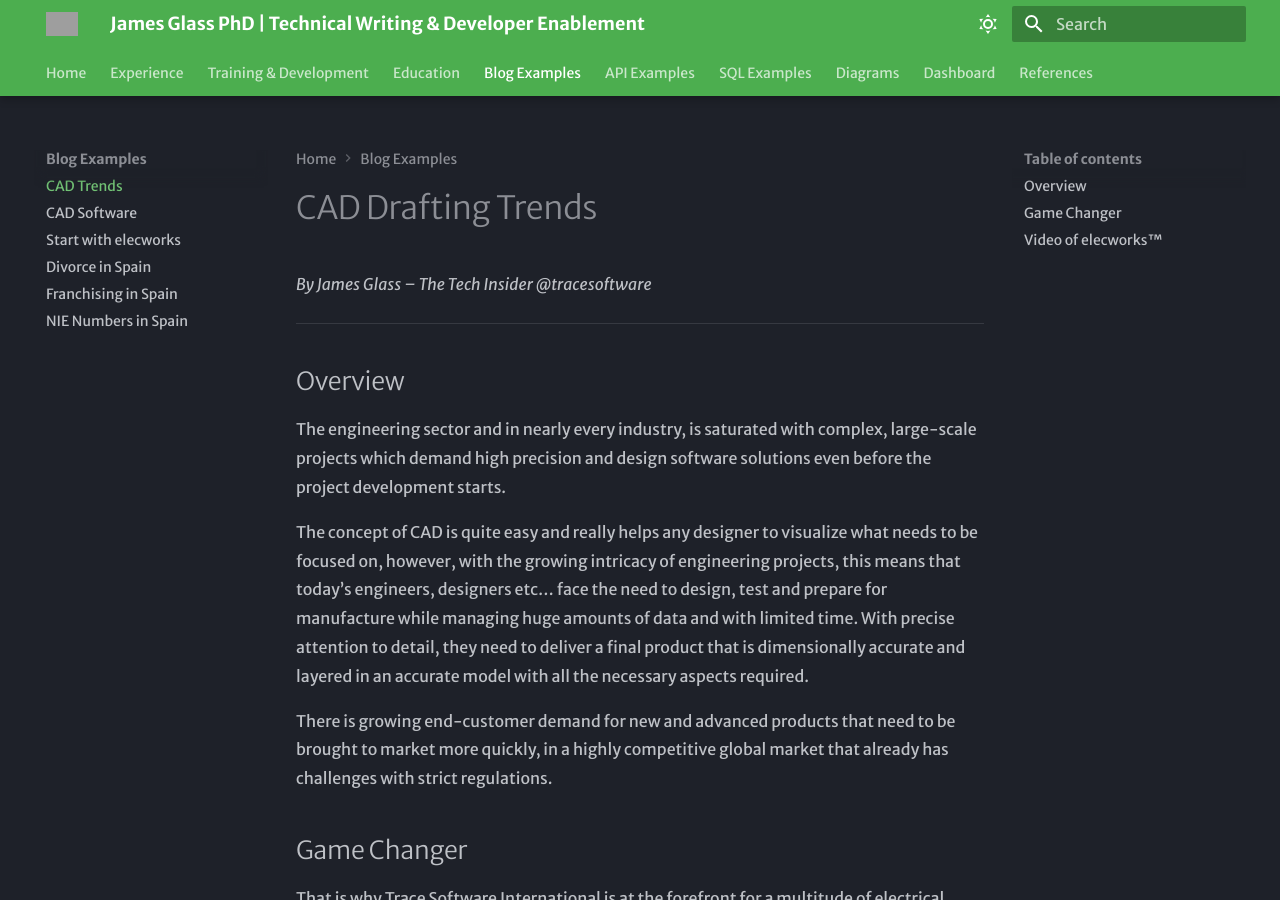
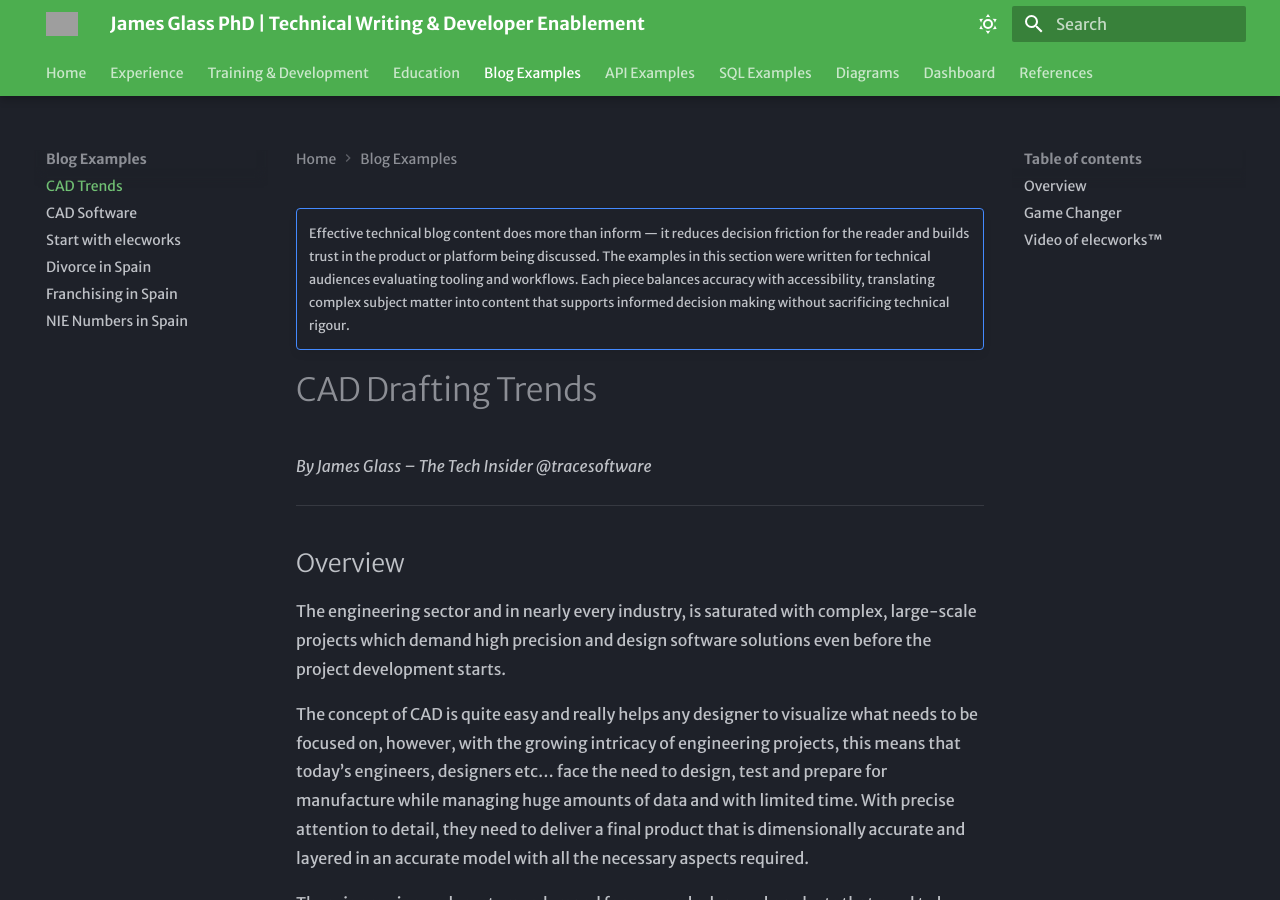
Before and after one commit to james-glass1999/MKDocs-James-Glass-PhD, an MkDocs documentation site: the page built from docs/examples/cad-trends.md, in a window 1280 px wide and 900 px high. Built offline with MkDocs 1.6.1 and Material for MkDocs 9.7.7, drawn with Linux system fonts in a browser that asks for light colours; grey boxes are pictures that could not be loaded.

```diff
--- a/docs/examples/cad-trends.md
+++ b/docs/examples/cad-trends.md
@@ -1,3 +1,6 @@
+!!! note ""
+    Effective technical blog content does more than inform — it reduces decision friction for the reader and builds trust in the product or platform being discussed. The examples in this section were written for technical audiences evaluating tooling and workflows. Each piece balances accuracy with accessibility, translating complex subject matter into content that supports informed decision making without sacrificing technical rigour.
+
 # CAD Drafting Trends
 
 *By James Glass – The Tech Insider @tracesoftware*
```
Also changed, not shown: docs/examples/cad-software.md (+0 -3 lines).
